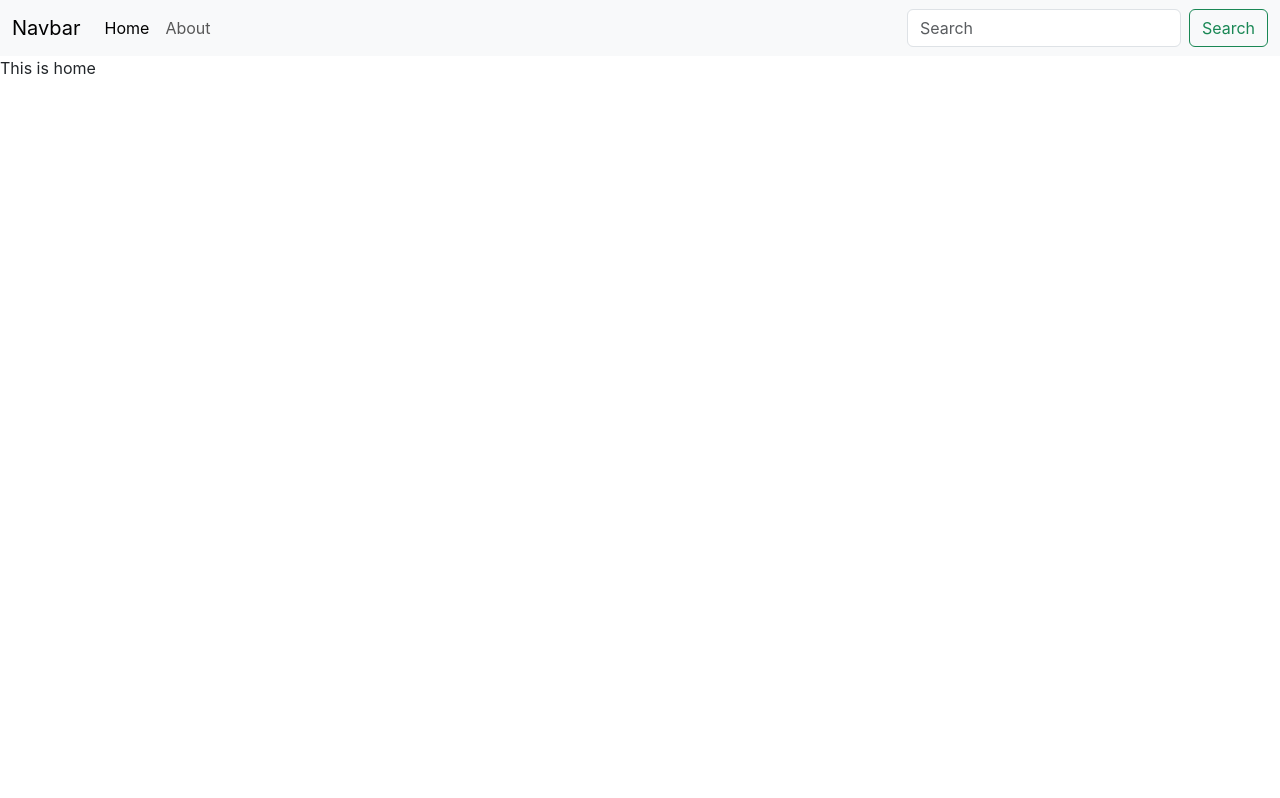
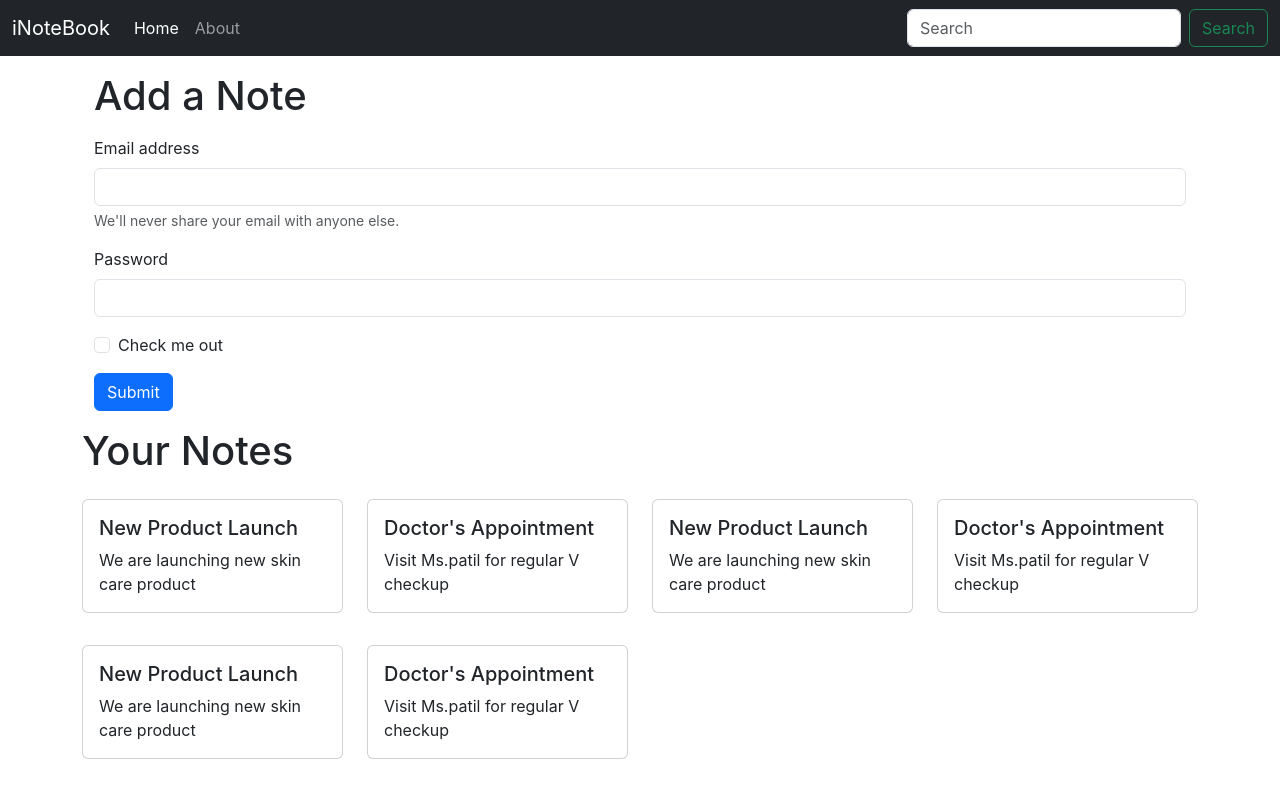
Before and after one commit to Mahesh08k/inotebook-frontend, a React (Create React App) app: page / in a window 1280 px wide. Built offline with nearby package versions, Linux system fonts and the light colour scheme.

Commit message:
contect hook set , basic home page UI

```diff
--- a/src/App.js
+++ b/src/App.js
@@ -3,17 +3,22 @@ import { BrowserRouter as Router, Routes, Route } from "react-router-dom";
 import Navbar from "./components/Navbar";
 import Home from "./components/Home";
 import About from "./components/About";
+import NoteState from "./context/NoteState";
 
 function App() {
   return (
     <>
+      <NoteState>
         <Router>
           <Navbar />
+          <div className="container">
             <Routes>
               <Route path="/about" element={<About />} />
               <Route path="/" element={<Home />} />
             </Routes>
+          </div>
         </Router>
+      </NoteState>
     </>
   );
 }
--- a/src/components/About.js
+++ b/src/components/About.js
@@ -1,11 +1,12 @@
-import React from 'react'
+import React from "react";
+// import noteContext from "../context/noteContext";
 
 export const About = () => {
-    return(
-        <>
-            <div>This is About</div>
-        </>
-    )
-}
+  return (
+    <>
+      <h1>This is about Page</h1>
+    </>
+  );
+};
 
-export default About
+export default About;
--- a/src/components/Home.js
+++ b/src/components/Home.js
@@ -1,11 +1,56 @@
-import React from 'react'
+import React from "react";
+import Notes from "./Notes";
 
 export const Home = () => {
-    return(
-        <>
-            <div>This is home</div>
-        </>
-    )
-}
+  return (
+    <>
+      <div className="container my-3">
+        <div>
+          <h1>Add a Note</h1>
+          <form className="my-3">
+            <div class="mb-3">
+              <label for="exampleInputEmail1" class="form-label">
+                Email address
+              </label>
+              <input
+                type="email"
+                class="form-control"
+                id="exampleInputEmail1"
+                aria-describedby="emailHelp"
+              />
+              <div id="emailHelp" class="form-text">
+                We'll never share your email with anyone else.
+              </div>
+            </div>
+            <div class="mb-3">
+              <label for="exampleInputPassword1" class="form-label">
+                Password
+              </label>
+              <input
+                type="password"
+                class="form-control"
+                id="exampleInputPassword1"
+              />
+            </div>
+            <div class="mb-3 form-check">
+              <input
+                type="checkbox"
+                class="form-check-input"
+                id="exampleCheck1"
+              />
+              <label class="form-check-label" for="exampleCheck1">
+                Check me out
+              </label>
+            </div>
+            <button type="submit" class="btn btn-primary">
+              Submit
+            </button>
+          </form>
+        </div>
+      </div>
+      <Notes />
+    </>
+  );
+};
 
-export default Home
+export default Home;
--- a/src/components/Navbar.js
+++ b/src/components/Navbar.js
@@ -1,13 +1,15 @@
-import React from "react";
-import { Link } from "react-router-dom";
+import React, { useEffect } from "react";
+import { Link, useLocation } from "react-router-dom";
 
 export const Navbar = () => {
+  let location = useLocation();
+  useEffect(() => {}, [location]);
   return (
     <>
-      <nav className="navbar navbar-expand-lg bg-body-tertiary">
+      <nav className="navbar navbar-expand-lg navbar-dark bg-dark">
         <div className="container-fluid">
           <Link className="navbar-brand" to="#">
-            Navbar
+            iNoteBook
           </Link>
           <button
             className="navbar-toggler"
@@ -23,12 +25,23 @@ export const Navbar = () => {
           <div className="collapse navbar-collapse" id="navbarSupportedContent">
             <ul className="navbar-nav me-auto mb-2 mb-lg-0">
               <li className="nav-item">
-                <Link className="nav-link active" aria-current="page" to="/">
+                <Link
+                  className={`nav-link ${
+                    location.pathname === "/" ? "active" : ""
+                  }`}
+                  aria-current="page"
+                  to="/"
+                >
                   Home
                 </Link>
               </li>
               <li className="nav-item">
-                <Link className="nav-link" to="/about">
+                <Link
+                  className={`nav-link ${
+                    location.pathname === "/about" ? "active" : ""
+                  }`}
+                  to="/about"
+                >
                   About
                 </Link>
               </li>
--- /dev/null
+++ b/src/components/Noteitem.js
@@ -0,0 +1,20 @@
+import react from "react";
+
+const Noteitem = (props) => {
+  const { note } = props;
+  console.log(note);
+  return (
+    <>
+      <div className="col-md-3">
+        <div class="card my-3">
+          <div class="card-body">
+            <h5 class="card-title">{note.title}</h5>
+            <p class="card-text">{note.description} </p>
+          </div>
+        </div>
+      </div>
+    </>
+  );
+};
+
+export default Noteitem;
--- /dev/null
+++ b/src/components/Notes.js
@@ -0,0 +1,20 @@
+import { useContext } from "react";
+import noteContext from "../context/noteContext";
+import Noteitem from "./Noteitem";
+
+const Notes = () => {
+  const context = useContext(noteContext);
+  const { notes, setNotes } = context;
+  return (
+    <>
+      <div className="row my-3">
+        <h1>Your Notes</h1>
+        {notes.map((note) => {
+          return <Noteitem note={note} />;
+        })}
+      </div>
+    </>
+  );
+};
+
+export default Notes;
--- /dev/null
+++ b/src/context/NoteState.js
@@ -0,0 +1,70 @@
+import { useState } from "react";
+import NoteContext from "./noteContext";
+
+const NoteState = (props) => {
+  const notesInitial = [
+    {
+      _id: "670ba3151685e6e8dfcd37d3",
+      user: "6709708de3cfe6590288aa5f",
+      title: "New Product Launch",
+      description: "We are launching new skin care product",
+      tag: "Business Schedule",
+      date: "2024-10-13T10:38:13.947Z",
+      __v: 0,
+    },
+    {
+      _id: "670ba3561685e6e8dfcd37d5",
+      user: "6709708de3cfe6590288aa5f",
+      title: "Doctor's Appointment",
+      description: "Visit Ms.patil for regular V checkup",
+      tag: "Personal",
+      date: "2024-10-13T10:39:18.004Z",
+      __v: 0,
+    },
+    {
+      _id: "670ba3151685e6e8dfcd37d3",
+      user: "6709708de3cfe6590288aa5f",
+      title: "New Product Launch",
+      description: "We are launching new skin care product",
+      tag: "Business Schedule",
+      date: "2024-10-13T10:38:13.947Z",
+      __v: 0,
+    },
+    {
+      _id: "670ba3561685e6e8dfcd37d5",
+      user: "6709708de3cfe6590288aa5f",
+      title: "Doctor's Appointment",
+      description: "Visit Ms.patil for regular V checkup",
+      tag: "Personal",
+      date: "2024-10-13T10:39:18.004Z",
+      __v: 0,
+    },
+    {
+      _id: "670ba3151685e6e8dfcd37d3",
+      user: "6709708de3cfe6590288aa5f",
+      title: "New Product Launch",
+      description: "We are launching new skin care product",
+      tag: "Business Schedule",
+      date: "2024-10-13T10:38:13.947Z",
+      __v: 0,
+    },
+    {
+      _id: "670ba3561685e6e8dfcd37d5",
+      user: "6709708de3cfe6590288aa5f",
+      title: "Doctor's Appointment",
+      description: "Visit Ms.patil for regular V checkup",
+      tag: "Personal",
+      date: "2024-10-13T10:39:18.004Z",
+      __v: 0,
+    },
+  ];
+  const [notes, setNotes] = useState(notesInitial);
+
+  return (
+    <NoteContext.Provider value={{ notes, setNotes }}>
+      {props.children}
+    </NoteContext.Provider>
+  );
+};
+
+export default NoteState;
--- /dev/null
+++ b/src/context/noteContext.js
@@ -0,0 +1,5 @@
+import { createContext } from "react";
+
+const noteContext = createContext();
+
+export default noteContext;
```
Lines whose indentation alone changed are shown as unchanged.
